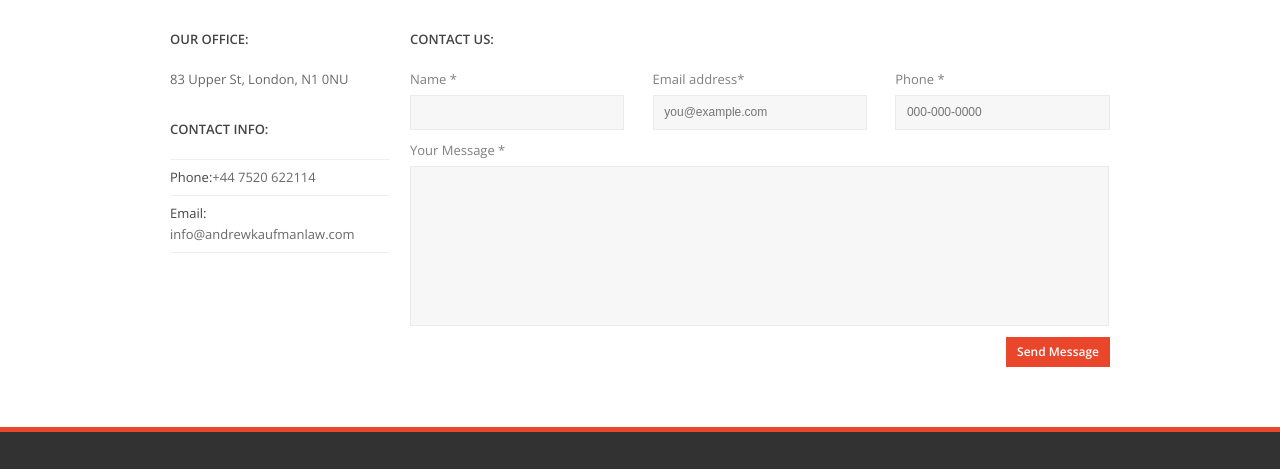
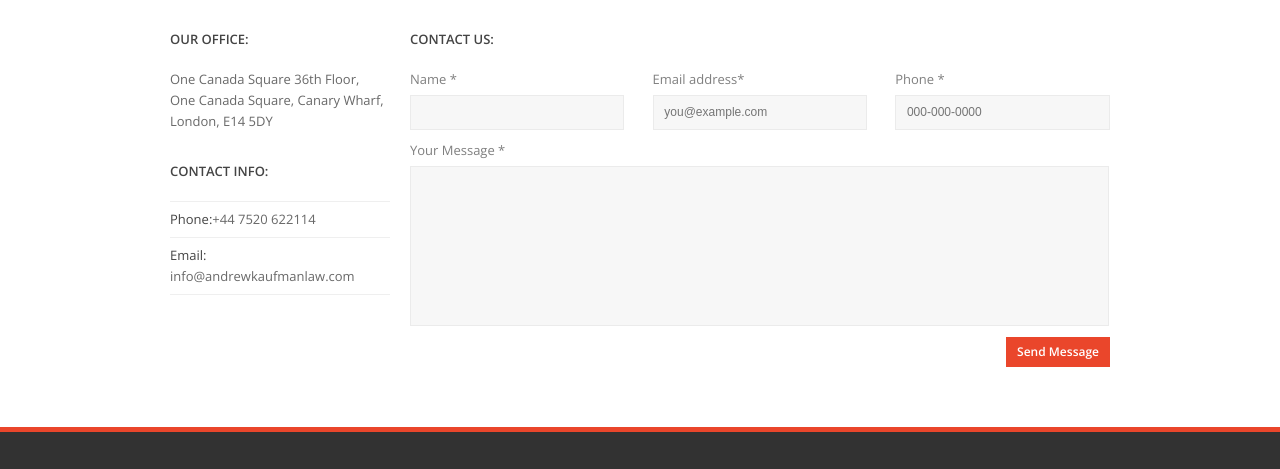
Before and after one commit to andkaufman/andkaufman.github.io, a plain HTML site: page contact.html in a window 1280 px wide. Shown: the part 308-777 px from the top of the page. Drawn offline with nearby package versions, Linux system fonts and the light colour scheme.

Commit message:
Add contact address to contact page

```diff
--- a/contact.html
+++ b/contact.html
@@ -212,8 +212,8 @@
 		<div class="one-fourth">
 			<aside>
 	<h6>OUR OFFICE:</h6>
-	<p>83 Upper St,
-London, N1 0NU
+	<p>One Canada Square 36th Floor, <br>One Canada Square,<b>
+Canary Wharf, London, E14 5DY
 	</p>
 
 	<div class="contact-info">
```
